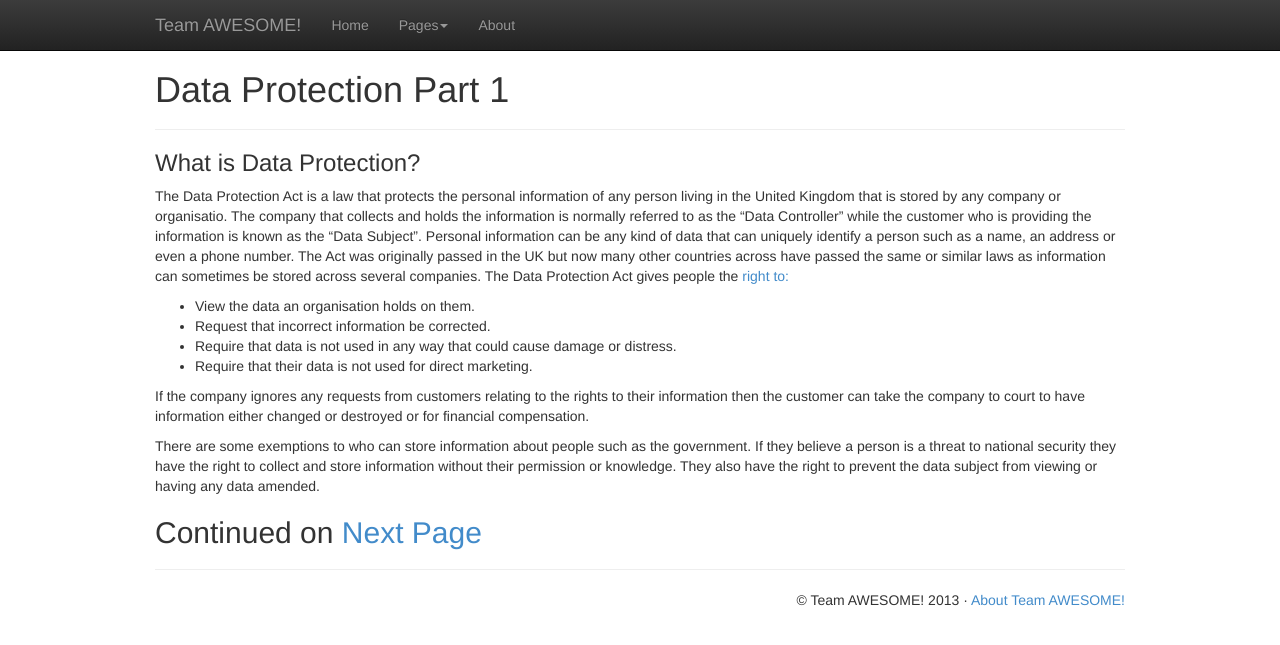
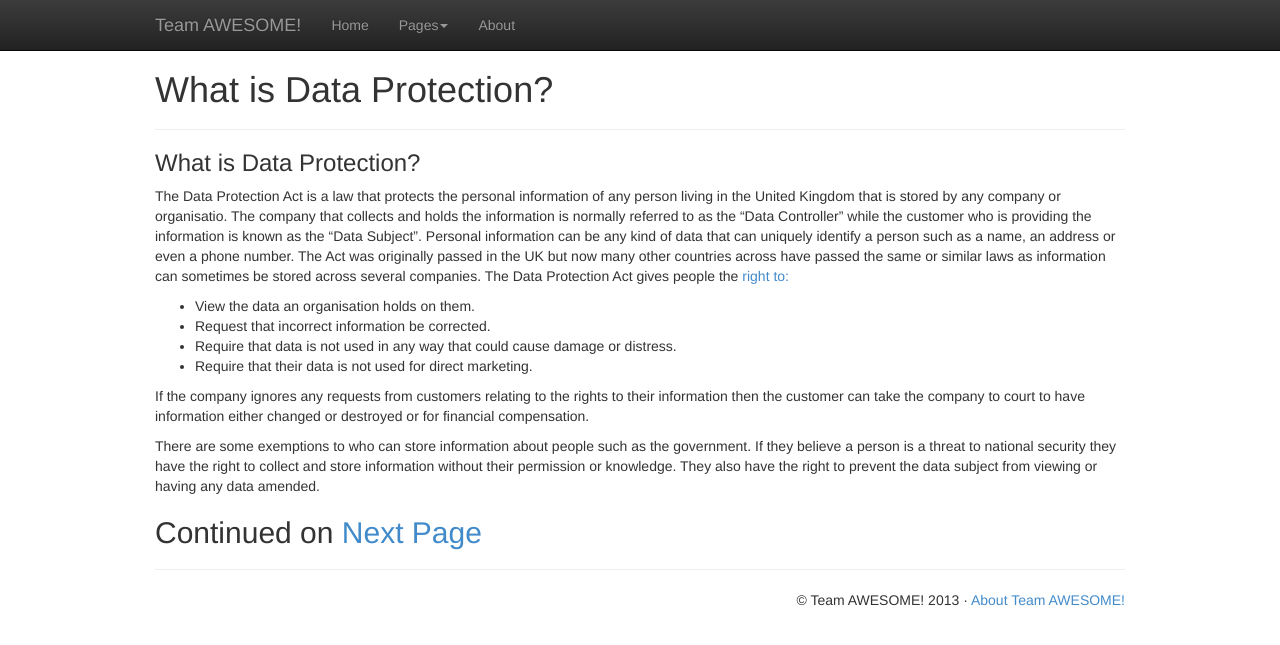
Before and after one commit to adamus1red/tripping-octo-adventure, a Jekyll site: the page built from _posts/2013-11-30-data-protection-1.md, in a window 1280 px wide. Shown: the top 645 px of the page. Built offline with Jekyll 4.4.1, drawn with Linux system fonts in a browser that asks for light colours; Markdown is read by kramdown in place of the engine named in the settings.

Commit message:
Update 2013-11-30-data-protection-1.md

```diff
--- a/_posts/2013-11-30-data-protection-1.md
+++ b/_posts/2013-11-30-data-protection-1.md
@@ -1,7 +1,8 @@
 ---
 layout: page
-title: Data Protection Part 1
-excerpt: What is Data Protection?
+title: What is Data Protection?
+excerpt: Data Protection
+author: Thomas Sinclair
 ---
 
 ###What is Data Protection?
```
